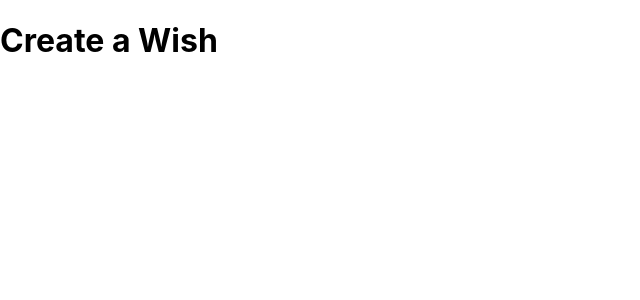
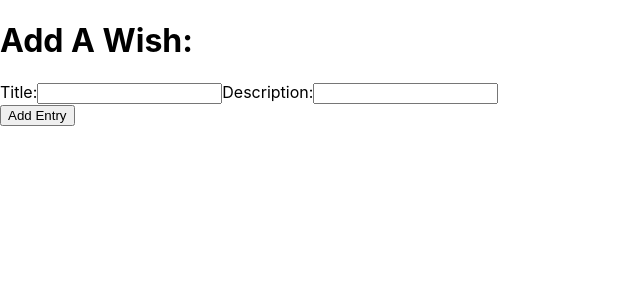
Before and after one commit to Lanzhou-J/WishUpon_client, a React (Create React App) app: page /wishes/create in a window 1280 px wide. Shown: the top 300 px of the page, without its empty margins (0-640 px from the left). Built offline with nearby package versions, Linux system fonts and the light colour scheme.

Commit message:
add create wish page

```diff
--- a/src/components/CreateWish.jsx
+++ b/src/components/CreateWish.jsx
@@ -1,12 +1,68 @@
 import React from "react";
 
 class CreateWish extends React.Component {
+  onInputChange = (event) => {
+    this.setState({
+      [event.target.id]: event.target.value,
+      user_id: 1
+    });
+    console.log(this.state);
+    // console.log(this.props);
+    // console.log(this.body);
+  };
+
+  onFormSubmit = async (event) => {
+    event.preventDefault();
+
+    const body = this.state;
+
+    await fetch("http://localhost:3000/wishes", {
+      method: "POST",
+      headers: {
+        "Content-Type": "application/json",
+        // Authorization: `Bearer ${localStorage.getItem("token")}`,
+      },
+      body: JSON.stringify(body),
+    });
+    this.props.history.push("/wishes");
+  };
+
   render() {
+    console.log(this.state);
+    // console.log(localStorage.getItem("token"));
     return (
-      <div>
-        <h1>Create a Wish</h1>
+      <div className="form-container-wish" style={{ margin: "0 0 35px 0" }}>
+        <form className="wish-form" onSubmit={this.onFormSubmit}>
+          <h1>Add A Wish:</h1>
+          <label htmlFor="title">Title:</label>
+          <input
+            className="wish-input"
+            type="text"
+            name="title"
+            id="title"
+            onChange={this.onInputChange}
+          />
+          <label htmlFor="description">Description:</label>
+          <input
+            className="wish-input"
+            type="text"
+            name="description"
+            id="description"
+            onChange={this.onInputChange}
+          />
+          {/* <label htmlFor="user_id">User:</label>
+          <input
+            className="user-input"
+            type="text"
+            name="user_id"
+            id="user_id"
+            onChange={this.onInputChange}
+          /> */}
+          <br />
+          <input type="submit" value="Add Entry" />
+        </form>
       </div>
-    )
+    );
   }
 }
 
```
